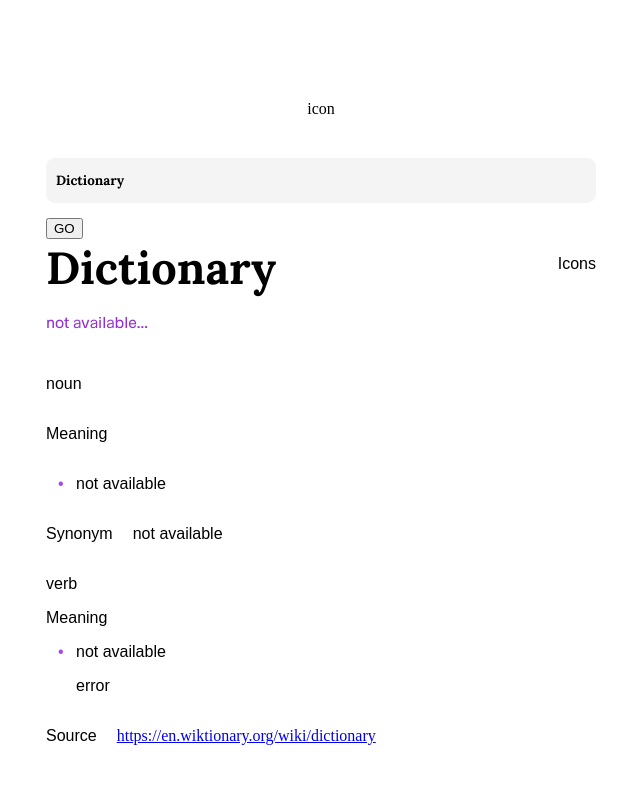
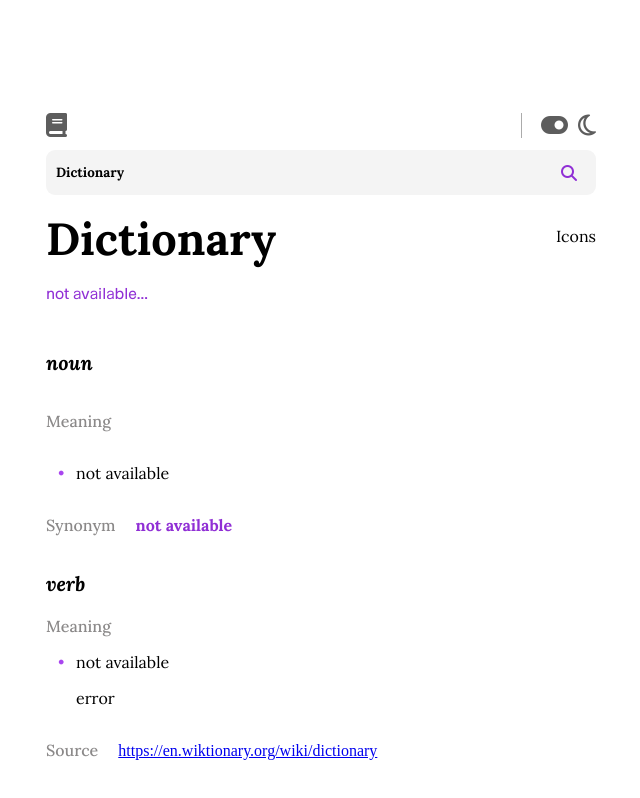
Before and after one commit to Kamikaaaze/dictionary, a React (Vite) app: page / in a window 1280 px wide. Shown: the whole page, without its empty margins (319-959 px from the left). Built offline with nearby package versions, Linux system fonts and the light colour scheme; no server answers.

Commit message:
css completed 90%,added icons

```diff
--- a/index.html
+++ b/index.html
@@ -1,13 +1,23 @@
-<!doctype html>
+<!DOCTYPE html>
 <html lang="en">
   <head>
     <meta charset="UTF-8" />
     <link rel="icon" type="image/svg+xml" href="/vite.svg" />
     <meta name="viewport" content="width=device-width, initial-scale=1.0" />
     <title>Vite + React</title>
-    <link rel="preconnect" href="https://fonts.googleapis.com">
-<link rel="preconnect" href="https://fonts.gstatic.com" crossorigin>
-<link href="https://fonts.googleapis.com/css2?family=Lora:ital,wght@0,400..700;1,400..700&family=Russo+One&display=swap" rel="stylesheet">
+    <link rel="preconnect" href="https://fonts.googleapis.com" />
+    <link rel="preconnect" href="https://fonts.gstatic.com" crossorigin />
+    <link
+      href="https://fonts.googleapis.com/css2?family=Lora:ital,wght@0,400..700;1,400..700&family=Russo+One&display=swap"
+      rel="stylesheet"
+    />
+    <link
+      rel="stylesheet"
+      href="https://cdnjs.cloudflare.com/ajax/libs/font-awesome/6.7.2/css/all.min.css"
+      integrity="sha512-Evv84Mr4kqVGRNSgIGL/F/aIDqQb7xQ2vcrdIwxfjThSH8CSR7PBEakCr51Ck+w+/U6swU2Im1vVX0SVk9ABhg=="
+      crossorigin="anonymous"
+      referrerpolicy="no-referrer"
+    />
   </head>
   <body>
     <div id="root"></div>
--- a/package.json
+++ b/package.json
@@ -10,6 +10,11 @@
     "preview": "vite preview"
   },
   "dependencies": {
+    "@fortawesome/fontawesome-svg-core": "^6.7.2",
+    "@fortawesome/free-brands-svg-icons": "^6.7.2",
+    "@fortawesome/free-regular-svg-icons": "^6.7.2",
+    "@fortawesome/free-solid-svg-icons": "^6.7.2",
+    "@fortawesome/react-fontawesome": "^0.2.2",
     "axios": "^1.7.9",
     "react": "^18.3.1",
     "react-dom": "^18.3.1"
--- a/src/App.css
+++ b/src/App.css
@@ -1,16 +1,17 @@
-body{
+body {
   margin: 0;
   padding: 0;
-
 }
-p{
-  font-family: sans-serif;
+p {
+  font-family: "Lora", sans-serif;
+  font-style: normal;
+  font-weight: 400;
 }
 @font-face {
-  font-family: 'ArcoPerpetuo';
-  src: url('./fonts/ArcoPerpetuo-Regular.ttf');
+  font-family: "ArcoPerpetuo";
+  src: url("./fonts/ArcoPerpetuo-Regular.ttf");
 }
-.mainDiv{
+.mainDiv {
   width: 100%;
   height: 100%;
   display: flex;
@@ -18,7 +19,37 @@ p{
   align-items: center;
   justify-content: center;
 }
-.card{
+.iconsDiv {
+  display: flex;
+  justify-content: space-between;
+  width: 100%;
+  height: 50px;
+  align-items: center;
+}
+.fa-solid.fa-book.fa-xl {
+  color: rgb(93, 93, 93);
+  cursor: pointer;
+}
+.rightIcons {
+  display: flex;
+  gap: 10px;
+  align-items: center;
+}
+.vertical-line {
+  width: 0.5px;
+  height: 25px;
+  background-color: rgb(171, 171, 171);
+}
+.fa-solid.fa-toggle-on.fa-xl {
+  color: rgb(93, 93, 93);
+  cursor: pointer;
+  margin-left: 10px;
+}
+.fa-regular.fa-moon.fa-xl {
+  color: rgb(93, 93, 93);
+  cursor: pointer;
+}
+.card {
   width: 550px;
   display: flex;
   flex-direction: column;
@@ -26,7 +57,12 @@ p{
   justify-content: center;
   margin-top: 100px;
 }
-.search-box{
+.inputDiv {
+  display: flex;
+  align-items: baseline;
+  position: relative;
+}
+.search-box {
   width: 550px;
   height: 45px;
   box-sizing: border-box;
@@ -35,53 +71,76 @@ p{
   padding-left: 10px;
   margin-bottom: 15px;
   background-color: rgb(244, 244, 244);
-  margin-top: 40px;
- font-family:  "Lora", serif;
- font-weight: 900;
+  /* margin-top: 40px; */
+  font-family: "Lora", serif;
+  font-weight: 900;
+}
+.fa-solid.fa-magnifying-glass {
+  color: rgb(144, 47, 213);
+  position: absolute;
+  top: 15px;
+  left: 515px;
+  cursor: pointer;
 }
 
-.wordDiv{
+.wordDiv {
   display: flex;
   justify-content: space-between;
   width: 100%;
-  align-items:flex-start;
+  align-items: flex-start;
   height: 120px;
 }
-.keyWord{
-  font-family:  "Lora", serif;
+.keyWord {
+  font-family: "Lora", serif;
   font-size: 45px;
   font-weight: 700;
   margin-bottom: 2px;
   margin-top: 0;
 }
-.phonetic{
+.phonetic {
   color: rgb(144, 47, 213);
-  font-family: 'ArcoPerpetuo';
+  font-family: "ArcoPerpetuo";
 }
 .bullets p {
   padding-left: 30px;
-position: relative;
+  position: relative;
 }
-.bullets p:not(.example)::before{
-  position:absolute;
-  content: '\2022';
+.bullets p:not(.example)::before {
+  position: absolute;
+  content: "\2022";
   left: 12px;
   color: rgb(169, 69, 239);
 }
-.synonymDiv{
+.synonymDiv {
   display: flex;
   gap: 20px;
+  align-items: baseline;
 }
-.source{
+.source {
   width: 100%;
   display: flex;
   justify-content: flex-start;
   gap: 20px;
   align-items: baseline;
 }
-.meaningDiv{
+.meaningDiv {
   display: flex;
   flex-direction: column;
   justify-content: flex-start;
   width: 100%;
 }
+.heading {
+  font-family: "Lora", serif;
+  font-weight: 700;
+  font-style: italic;
+  font-size: 20px;
+}
+.subHeading {
+  color: rgb(139, 137, 137);
+  font-weight: 500;
+}
+.synonymn {
+  font-family: "Lora", sans-serif;
+  font-weight: 700;
+  color: rgb(144, 47, 213);
+}
--- a/src/App.jsx
+++ b/src/App.jsx
@@ -1,8 +1,8 @@
 import { useEffect, useState } from "react";
-import reactLogo from "./assets/react.svg";
-import viteLogo from "/vite.svg";
 import "./App.css";
 import axios from "axios";
+
+
 
 function App() {
   const [userInput, setUserInput] = useState("Dictionary");
@@ -111,8 +111,17 @@ function App() {
   }, []);
   return (
     <div className="mainDiv">
+
       <div className="card">
-        <div className="iconsDiv">icon</div>
+        <div className="iconsDiv">
+
+        <i class="fa-solid fa-book fa-xl"></i>
+          <div className="rightIcons">
+            <div className="vertical-line"></div>
+          <i class="fa-solid fa-toggle-on fa-xl"></i>
+          <i class="fa-regular fa-moon fa-xl"></i>
+          </div>
+        </div>
         <div className="inputDiv">
           <input
             onChange={(e) => {
@@ -123,14 +132,15 @@ function App() {
             type="text"
             value={userInput}
           />
-          <button
-            onClick={() => {
-              search();
-              keyWord();
-            }}
-          >
-            GO
-          </button>
+
+          <i class="fa-solid fa-magnifying-glass"
+
+           onClick={() => {
+            search();
+            keyWord();
+          }}
+          ></i>
+
         </div>
         <div className="wordDiv">
           <div className="wordDivLeft">
@@ -141,22 +151,22 @@ function App() {
           <p>Icons</p>
         </div>
         <div className="meaningDiv">
-          <p>noun</p>
-          <p>Meaning</p>
+          <p className="heading">noun</p>
+          <p className="subHeading">Meaning</p>
           <div className="bullets">
             {meaning.slice(0, 3).map((item, index) => {
               return <p key={index}>{item}</p>;
             })}
           </div>
           <div className="synonymDiv">
-            <p>Synonym</p>
+            <p className="subHeading">Synonym</p>
             {synonymn.slice(0, 2).map((synonym, index) => (
-              <p key={index}>{synonym}</p>
+              <p className="synonymn" key={index}>{synonym}</p>
             ))}
           </div>
           <div className="nounDiv">
-            <p>verb</p>
-            <p>Meaning</p>
+            <p className="heading">verb</p>
+            <p className="subHeading">Meaning</p>
             <div className="bullets">
               <p>{verb}</p>
               <p className="example">{nounEg}</p>
@@ -165,7 +175,7 @@ function App() {
         </div>
 
         <div className="source">
-          <p>Source</p>
+          <p className="subHeading">Source</p>
           <a href={link} target="_blank" rel="no opener no referrer">
             {link}
           </a>
```
Also changed, not shown: 1 other file (tests, documents, lock files or other folders).
